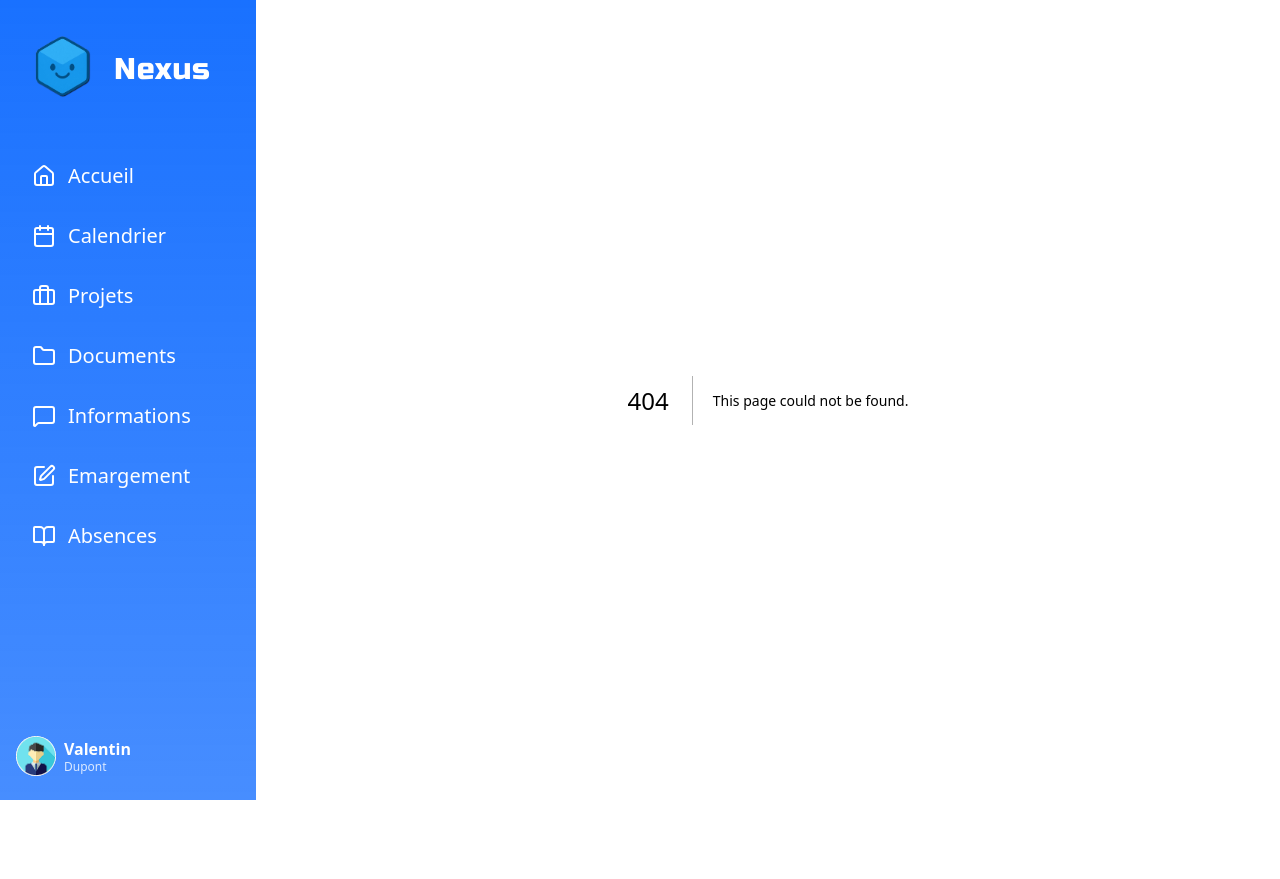
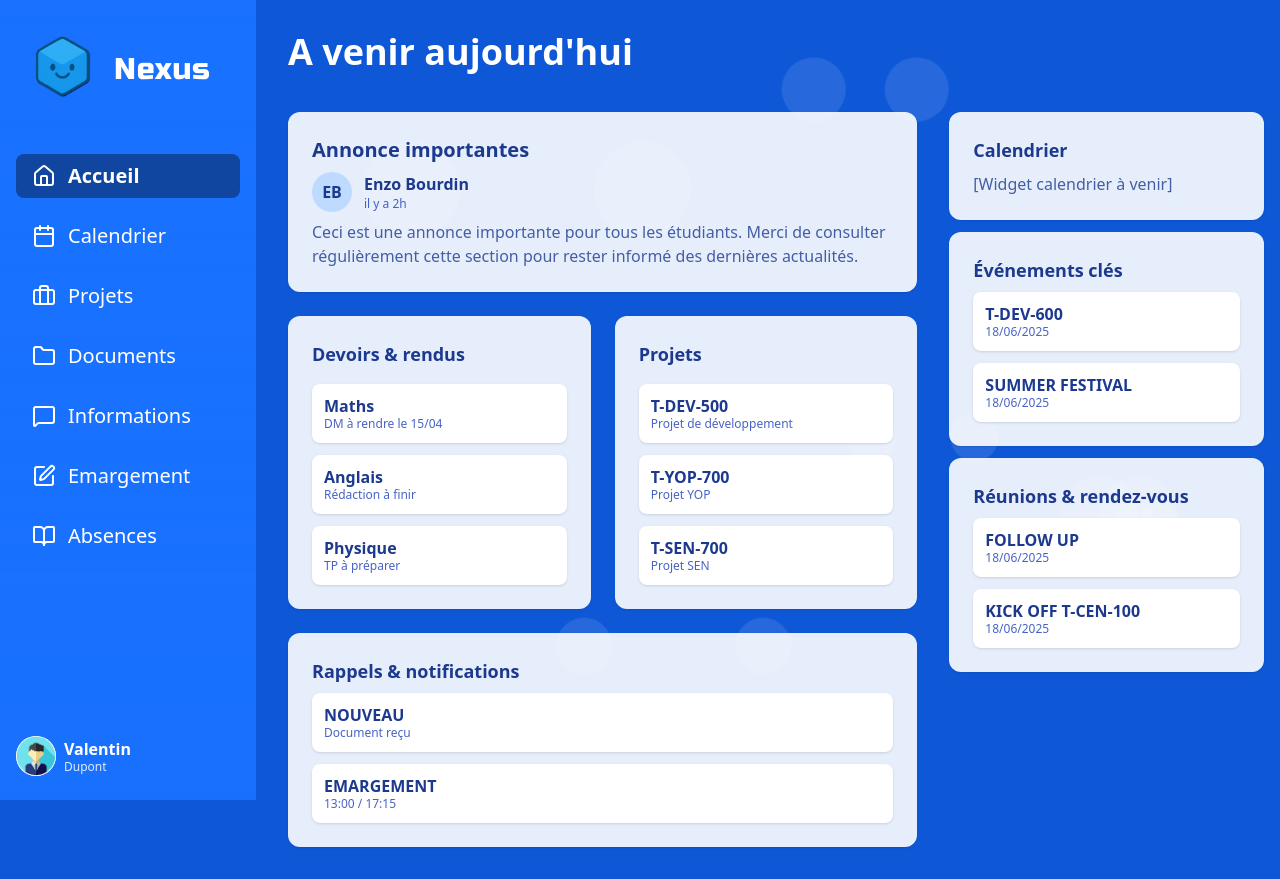
Before and after one commit to T-YEP-Nexus/testing-components-front, a Next.js app: page /dashboard in a window 1280 px wide. Before the commit this address had no page. Before the commit the page ends 800 px from the top, so only its background shows below. Built offline with nearby package versions, Linux system fonts and the light colour scheme.

Commit message:
Added : modification route images + create dashboard + modif sidebar redirection accueil to dashboard

```diff
--- /dev/null
+++ b/app/dashboard/page.tsx
@@ -0,0 +1,99 @@
+import Sidebar from "@/components/Sidebar/Sidebar";
+import BackgroundBubbles from "@/components/Background/BackgroundBubbles";
+import { ReactNode } from "react";
+
+function DashboardCard({ title, description, icon }: { title: string; description: string; icon?: ReactNode }) {
+  return (
+    <div className="flex items-center gap-3 bg-white rounded-lg shadow p-3 min-w-[180px] max-w-full w-full">
+      {icon && <div className="text-blue-700 text-2xl">{icon}</div>}
+      <div className="flex flex-col">
+        <span className="font-semibold text-blue-900 text-base leading-tight">{title}</span>
+        <span className="text-blue-800/80 text-xs leading-tight">{description}</span>
+      </div>
+    </div>
+  );
+}
+
+export default function Dashboard() {
+  return (
+    <div className="relative min-h-screen flex">
+      {/* Sidebar */}
+      <Sidebar />
+      {/* Background */}
+      <BackgroundBubbles />
+      {/* Contenu principal */}
+      <main className="flex-1 ml-4 md:ml-8 pr-4 py-8 w-full">
+        <h1 className="text-4xl font-extrabold text-white mb-10 text-left">A venir aujourd'hui</h1>
+        <div className="w-full grid grid-cols-1 xl:grid-cols-[2fr_1fr] gap-x-8 gap-y-6 items-start">
+          {/* Colonne principale (gauche) */}
+          <div className="flex flex-col gap-6">
+            {/* Annonce importante */}
+            <section className="bg-white/90 rounded-xl shadow p-6">
+              <h2 className="font-bold text-xl text-blue-900 mb-2">Annonce importantes</h2>
+              <div className="flex items-center gap-3 mb-2">
+                <div className="w-10 h-10 rounded-full bg-blue-200 flex items-center justify-center font-bold text-blue-900">EB</div>
+                <div>
+                  <div className="font-semibold text-blue-900">Enzo Bourdin</div>
+                  <div className="text-xs text-blue-800/80">il y a 2h</div>
+                </div>
+              </div>
+              <p className="text-blue-900/80">Ceci est une annonce importante pour tous les étudiants. Merci de consulter régulièrement cette section pour rester informé des dernières actualités.</p>
+            </section>
+            <div className="flex flex-row gap-6">
+              {/* Devoirs & rendus */}
+              <section className="bg-white/90 rounded-xl shadow p-6 flex-1">
+                <h2 className="font-bold text-lg text-blue-900 mb-4">Devoirs & rendus</h2>
+                <div className="flex flex-wrap gap-3">
+                  <DashboardCard title="Maths" description="DM à rendre le 15/04" />
+                  <DashboardCard title="Anglais" description="Rédaction à finir" />
+                  <DashboardCard title="Physique" description="TP à préparer" />
+                </div>
+              </section>
+              {/* Projets */}
+              <section className="bg-white/90 rounded-xl shadow p-6 flex-1">
+                <h2 className="font-bold text-lg text-blue-900 mb-4">Projets</h2>
+                <div className="flex flex-wrap gap-3">
+                  <DashboardCard title="T-DEV-500" description="Projet de développement" />
+                  <DashboardCard title="T-YOP-700" description="Projet YOP" />
+                  <DashboardCard title="T-SEN-700" description="Projet SEN" />
+                </div>
+              </section>
+            </div>
+            {/* Rappels & notifications */}
+            <section className="bg-white/90 rounded-xl shadow p-6">
+              <h2 className="font-bold text-lg text-blue-900 mb-2">Rappels & notifications</h2>
+              <div className="flex flex-wrap gap-3">
+                <DashboardCard title="NOUVEAU" description="Document reçu" />
+                <DashboardCard title="EMARGEMENT" description="13:00 / 17:15" />
+              </div>
+            </section>
+          </div>
+          {/* Colonne droite */}
+          <div className="flex flex-col gap-3 h-full">
+            {/* Calendrier */}
+            <section className="bg-white/90 rounded-xl shadow p-6 min-h-[96px]">
+              <h2 className="font-bold text-lg text-blue-900 mb-2">Calendrier</h2>
+              <div className="text-blue-900/80">[Widget calendrier à venir]</div>
+            </section>
+            {/* Événements clés */}
+            <section className="bg-white/90 rounded-xl shadow p-6 min-h-[96px]">
+              <h2 className="font-bold text-lg text-blue-900 mb-2">Événements clés</h2>
+              <div className="flex flex-wrap gap-3">
+                <DashboardCard title="T-DEV-600" description="18/06/2025" />
+                <DashboardCard title="SUMMER FESTIVAL" description="18/06/2025" />
+              </div>
+            </section>
+            {/* Réunions & rendez-vous */}
+            <section className="bg-white/90 rounded-xl shadow p-6 min-h-[96px]">
+              <h2 className="font-bold text-lg text-blue-900 mb-2">Réunions & rendez-vous</h2>
+              <div className="flex flex-wrap gap-3">
+                <DashboardCard title="FOLLOW UP" description="18/06/2025" />
+                <DashboardCard title="KICK OFF T-CEN-100" description="18/06/2025" />
+              </div>
+            </section>
+          </div>
+        </div>
+      </main>
+    </div>
+  );
+}
--- a/app/page.tsx
+++ b/app/page.tsx
@@ -14,23 +14,23 @@ const cards = [
     title: "Calendrier Intelligent",
     description:
       "Un seul outil pour tes projets, tes cours, tes rendus et bien plus encore.",
-    image: "/images/calendar.png",
+    image: "/images/Calendar.png",
   },
   {
     title: "Compétences en temps réel",
     description: "Suis l’évolution de tes compétences en temps réel",
-    image: "/images/compétences.png",
+    image: "/images/Compétences.png",
   },
   {
     title: "Accès unifié aux platformes",
     description:
       "Centralise l’accès à toutes les plateformes utilisées pendant la formation",
-    image: "/images/accès.png",
+    image: "/images/Accès.png",
   },
   {
     title: "Suivis de projets",
     description: "Gère et visualise l’avancement de tes projets étudiants",
-    image: "/images/suivi.png",
+    image: "/images/Suivi.png",
   },
 ];
 
--- a/components/Sidebar/Sidebar.tsx
+++ b/components/Sidebar/Sidebar.tsx
@@ -17,7 +17,7 @@ import {
 import { Russo_One } from "next/font/google";
 
 const links = [
-  { label: "Accueil", icon: <Home size={24} />, href: "/" },
+  { label: "Accueil", icon: <Home size={24} />, href: "/dashboard" },
   { label: "Calendrier", icon: <Calendar size={24} />, href: "/calendrier" },
   { label: "Projets", icon: <Briefcase size={24} />, href: "/Projects" },
   { label: "Documents", icon: <Folder size={24} />, href: "/documents" },
@@ -79,7 +79,7 @@ const Sidebar = () => {
       {/* Utilisateur */}
       <div className="flex flex-col items-center md:flex-row md:items-center gap-2 mt-8">
         <Image
-          src="/images/avatar.png"
+          src="/images/Avatar.png"
           alt="Avatar"
           width={40}
           height={40}
```
